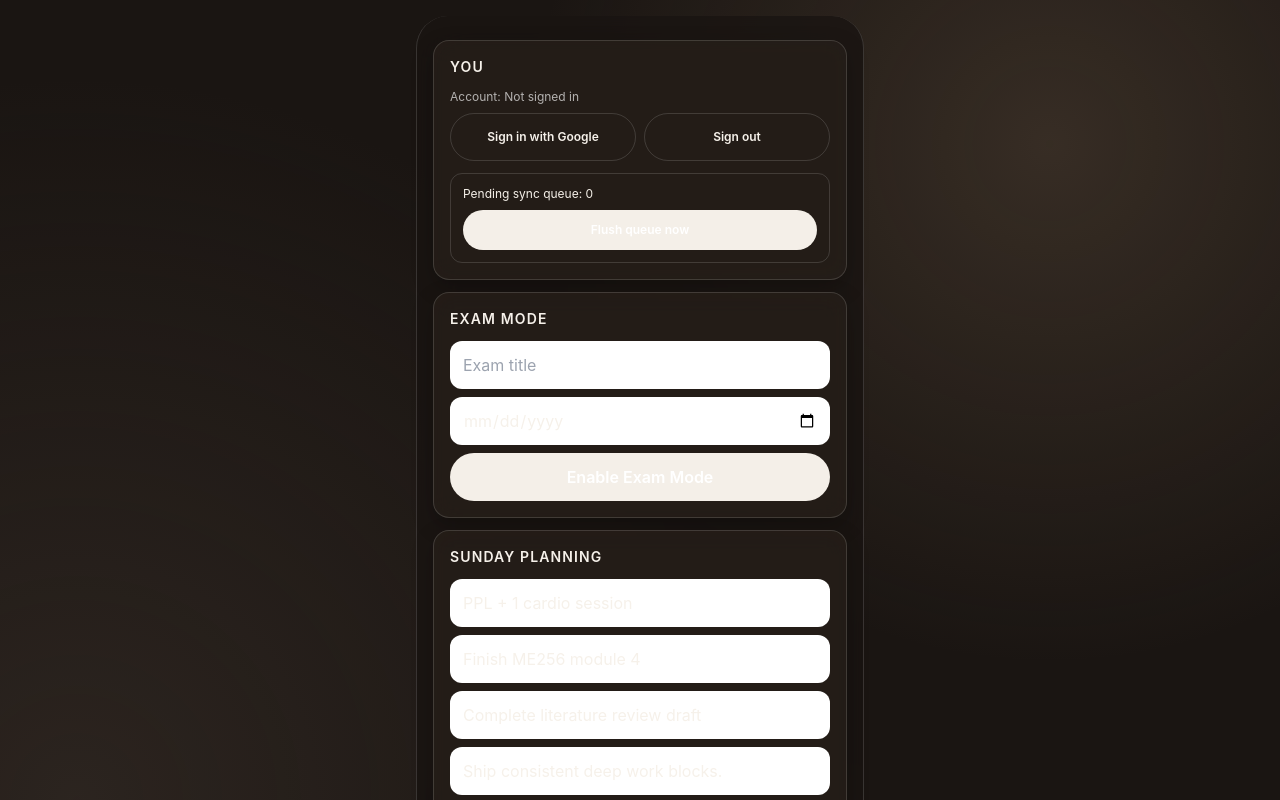
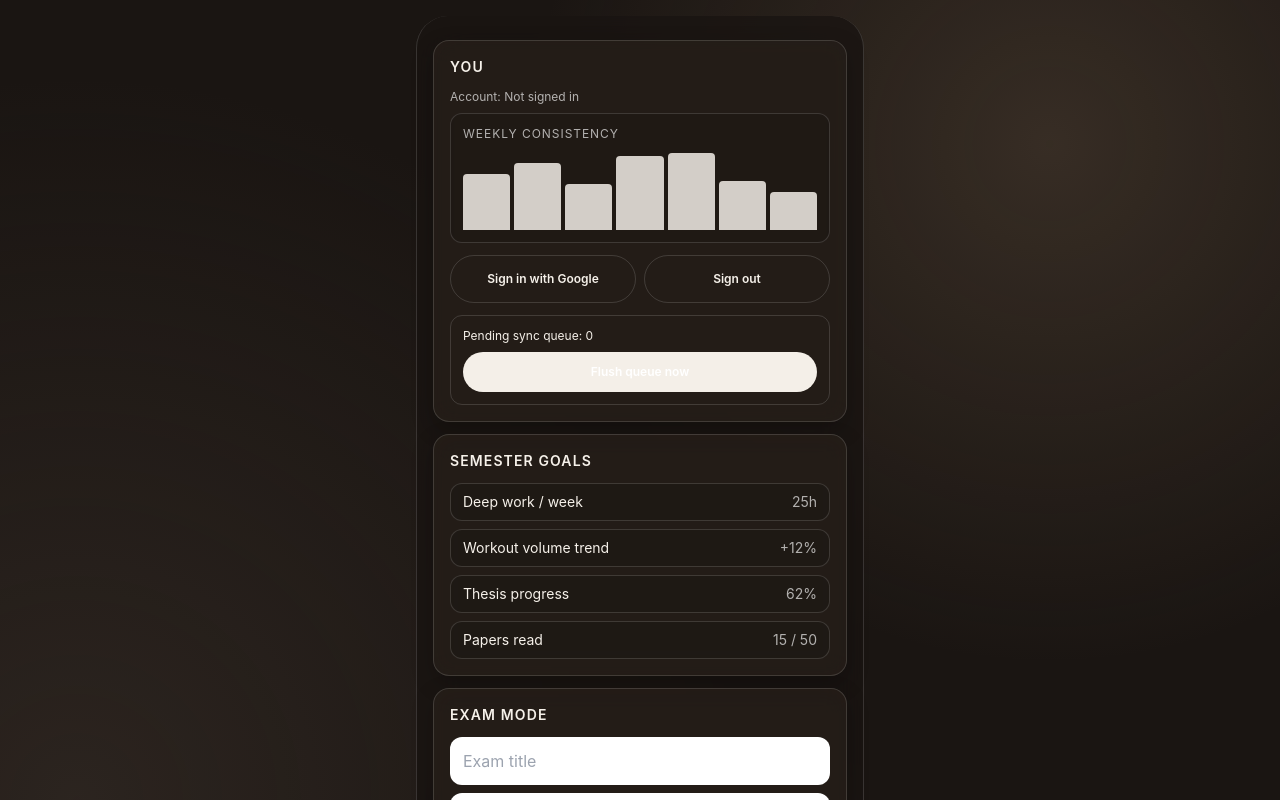
Before and after one commit to rayaanoidPrime/dayos, a React (Vite) app in the folder dayos-app/: page /you in a window 1280 px wide. Shown: the top 800 px of the page. Built offline with nearby package versions, Linux system fonts and the light colour scheme; no server answers.

Commit message:
feat(you): redesign profile tab into metrics dashboard inspired by design_inspo

```diff
--- a/dayos-app/src/pages/YouPage.tsx
+++ b/dayos-app/src/pages/YouPage.tsx
@@ -22,6 +22,7 @@ export function YouPage() {
   const [sessionEmail, setSessionEmail] = useState<string | null>(null)
   const [queueCount, setQueueCount] = useState(0)
   const [syncStatus, setSyncStatus] = useState('')
+  const consistency = [70, 84, 58, 92, 96, 61, 47]
 
   const saveSundayPlan = async () => {
     const weekStartDate = format(startOfWeek(new Date(), { weekStartsOn: 1 }), 'yyyy-MM-dd')
@@ -71,6 +72,18 @@ export function YouPage() {
       <Card title="You">
         {!hasSupabaseConfig && <p className="text-xs text-warning">Supabase env vars are missing in this build.</p>}
         <p className="mb-2 text-xs text-muted">Account: {sessionEmail ?? 'Not signed in'}</p>
+        <div className="mb-3 rounded-input border border-border bg-bg/40 p-3">
+          <p className="text-xs uppercase tracking-[0.08em] text-muted">Weekly Consistency</p>
+          <div className="mt-2 flex h-20 items-end gap-1">
+            {consistency.map((value) => (
+              <div
+                key={value}
+                className="flex-1 rounded-t bg-primary/85"
+                style={{ height: `${value}%` }}
+              />
+            ))}
+          </div>
+        </div>
         <div className="grid grid-cols-2 gap-2">
           <button
             type="button"
@@ -114,6 +127,27 @@ export function YouPage() {
             Flush queue now
           </button>
           {syncStatus && <p className="mt-2 text-xs text-muted">{syncStatus}</p>}
+        </div>
+      </Card>
+
+      <Card title="Semester Goals">
+        <div className="space-y-2 text-sm">
+          <div className="flex items-center justify-between rounded-input border border-border bg-bg/30 px-3 py-2">
+            <span>Deep work / week</span>
+            <span className="text-muted">25h</span>
+          </div>
+          <div className="flex items-center justify-between rounded-input border border-border bg-bg/30 px-3 py-2">
+            <span>Workout volume trend</span>
+            <span className="text-muted">+12%</span>
+          </div>
+          <div className="flex items-center justify-between rounded-input border border-border bg-bg/30 px-3 py-2">
+            <span>Thesis progress</span>
+            <span className="text-muted">62%</span>
+          </div>
+          <div className="flex items-center justify-between rounded-input border border-border bg-bg/30 px-3 py-2">
+            <span>Papers read</span>
+            <span className="text-muted">15 / 50</span>
+          </div>
         </div>
       </Card>
 
```
Also changed, not shown: 1 other file (tests, documents, lock files or other folders).
